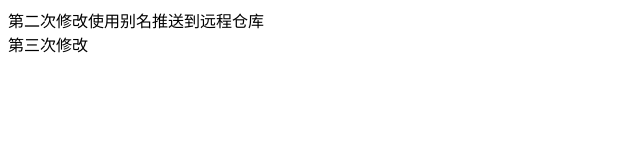
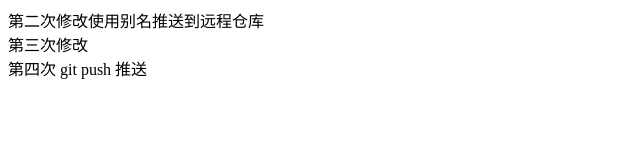
Before and after one commit to world-run/gitdemo, a plain HTML site: page index.html in a window 1280 px wide. Shown: the whole page, without its empty margins (0-640 px from the left). Drawn offline with Linux system fonts and the light colour scheme.

Commit message:
A程序员第四次提交push

```diff
--- a/index.html
+++ b/index.html
@@ -12,5 +12,9 @@
 		<div>
 			第三次修改
 		</div>
+
+		<div>
+			第四次  git push 推送
+ 		</div>
 	</body>
 </html>
```
